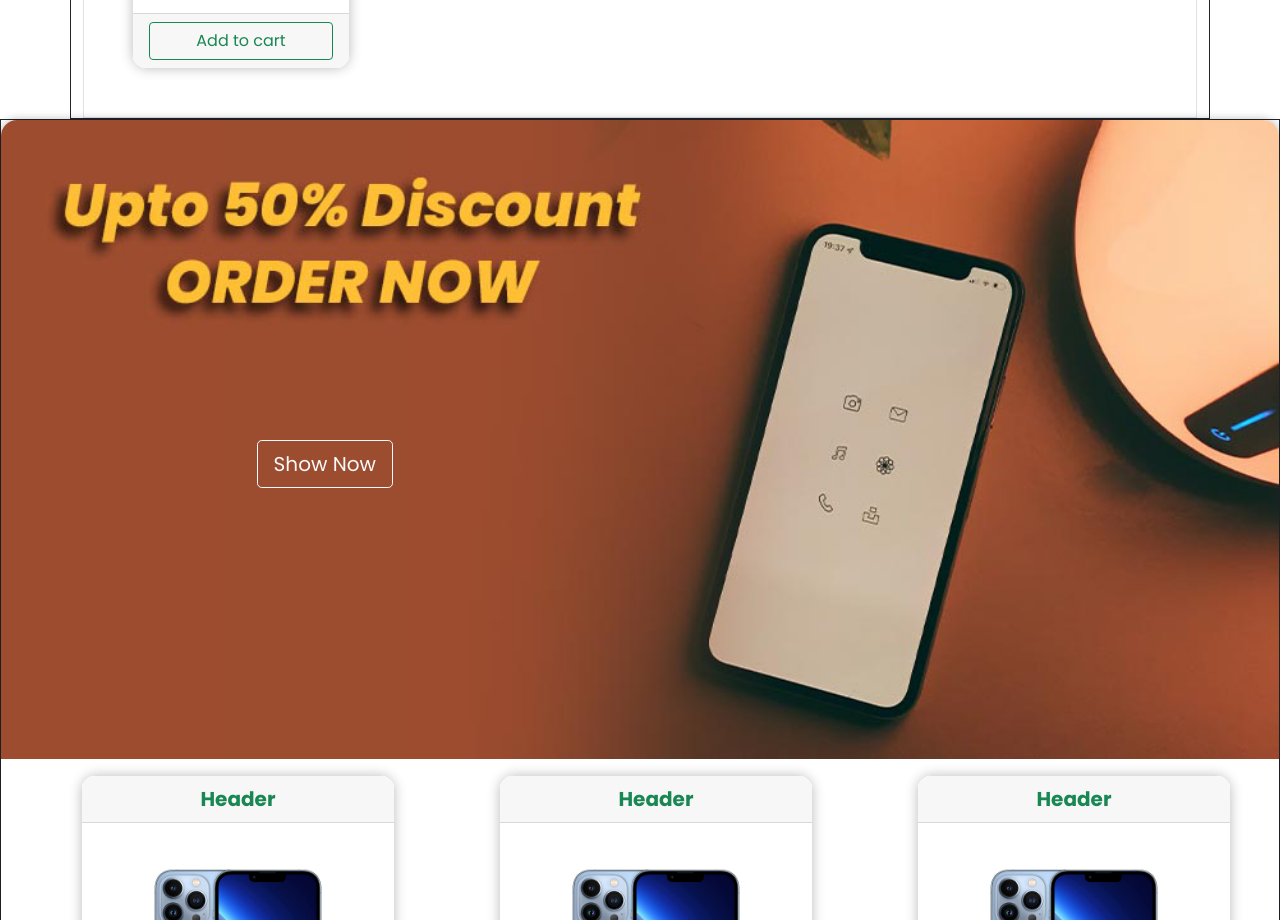
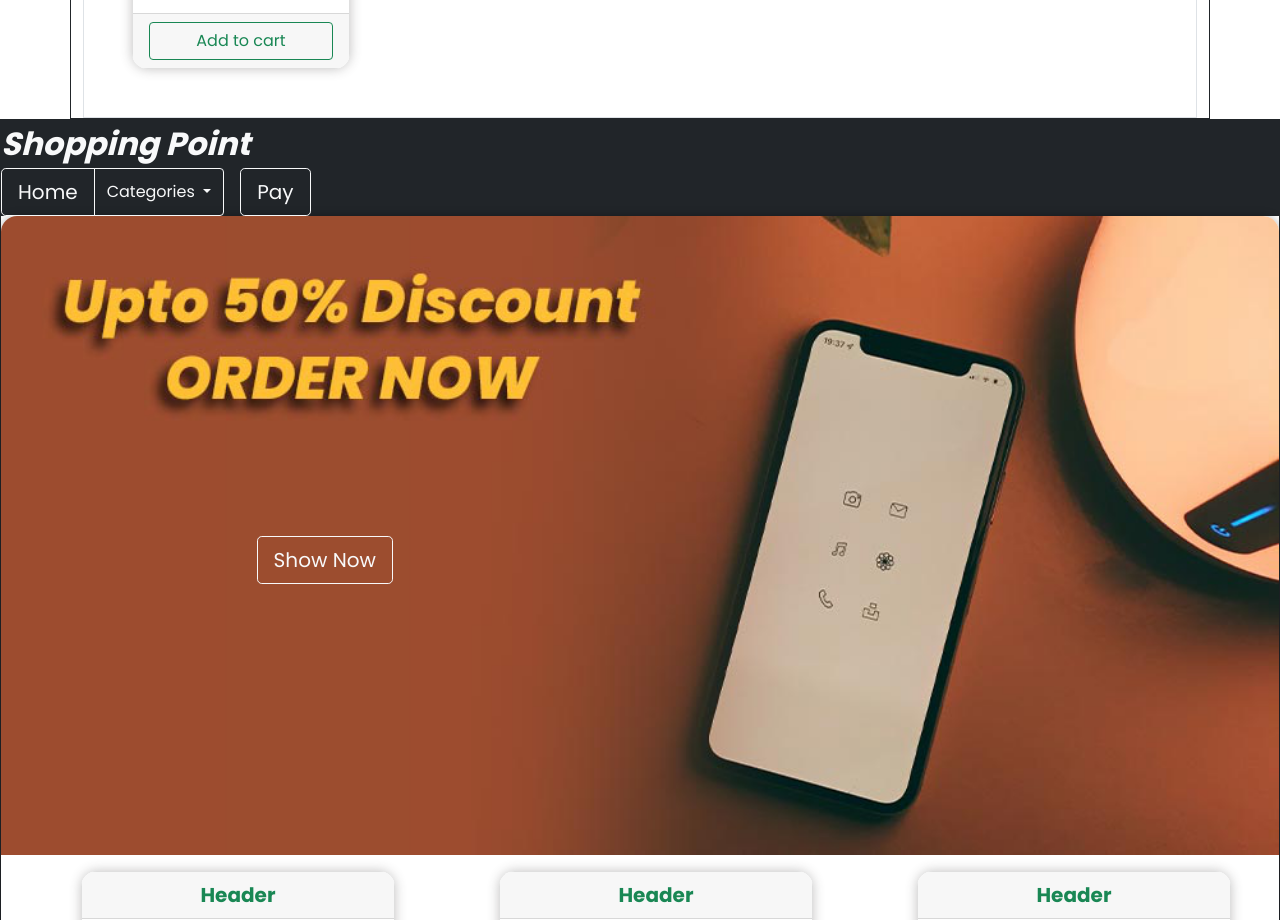
Before and after one commit to quocbinh-npm9081/comUI, an Angular app: page / in a window 1280 px wide. Shown: the part 1320-2240 px from the top of the page. Built offline with nearby package versions, Linux system fonts and the light colour scheme.

Commit message:
add header btn

```diff
--- /dev/null
+++ b/src/app/header/header.component.html
@@ -0,0 +1,22 @@
+<header class="bg-dark">
+  <div class="text-light fs-2 fw-bold fst-italic">
+    <span>Shopping Point</span>
+  </div>
+  <div class="btn-toolbar" role="toolbar">
+    <div class="btn-group btn-group-lg me-3" role="group">
+      <button type="button" class="btn btn-outline-light">Home</button>
+      <div class="btn-group" role="group">
+        <button
+          type="button"
+          class="btn btn-outline-light dropdown-toggle"
+          data-bs-toggle="dropdown"
+        >
+          Categories
+        </button>
+      </div>
+    </div>
+    <div class="btn-group btn-group-lg me-2" role="group">
+      <button type="button" class="btn btn-outline-light">Pay</button>
+    </div>
+  </div>
+</header>
--- /dev/null
+++ b/src/app/header/header.component.ts
@@ -0,0 +1,12 @@
+import { Component, OnInit } from '@angular/core';
+
+@Component({
+  selector: 'app-header',
+  templateUrl: './header.component.html',
+  styleUrls: ['./header.component.scss'],
+})
+export class HeaderComponent {
+  ngOnInit(): void {
+    console.log('Component mounted - ngOnInit');
+  }
+}
--- a/src/app/home/home.component.html
+++ b/src/app/home/home.component.html
@@ -1,4 +1,5 @@
 <div class="my-container mx-auto border border-dark">
+  <app-header></app-header>
   <div
     class="mb-4 my-shadow my-rounded-corner overflow-hidden"
     *ngFor="let suggestedProduct of suggestedProducts"
@@ -20,4 +21,5 @@
   <app-product-detail></app-product-detail>
   <app-cart/>
   <app-order></app-order>
+
 </div>
--- a/src/app/order/order.component.html
+++ b/src/app/order/order.component.html
@@ -35,10 +35,13 @@
     </h4>
     <div class="d-flex justify-content-center align-items-center">
       <h5 class="me-4">Select any Method</h5>
-      <select class="form-select w-25">
+      <select class="form-select w-25" [formControl]="selectedPaymentMethod">
         <option value="0">Open this select menu</option>
-        <option>
-          <span>vc</span>
+        <option
+          *ngFor="let paymentMenthod of [1, 2, 3]"
+          value="{{ paymentMenthod }}"
+        >
+          <span>{{ paymentMenthod }}</span>
         </option>
       </select>
     </div>
--- a/src/app/order/order.component.ts
+++ b/src/app/order/order.component.ts
@@ -10,6 +10,8 @@ export class OrderComponent {
   selectedPaymentMethodName = 'a';
   selectedPaymentMethod = new FormControl('0');
   ngOnInit(): void {
+    console.log('selectedPaymentMethod__', this.selectedPaymentMethod);
+
     this.selectedPaymentMethod.valueChanges.subscribe((res: any) => {
       if (res === '0') this.selectedPaymentMethodName = '';
       else this.selectedPaymentMethodName = res.toString();
```
Also changed, not shown: src/app/app.module.ts (+8 -8 lines), src/app/header/header.component.scss (added), 1 other file (tests, documents, lock files or other folders).
